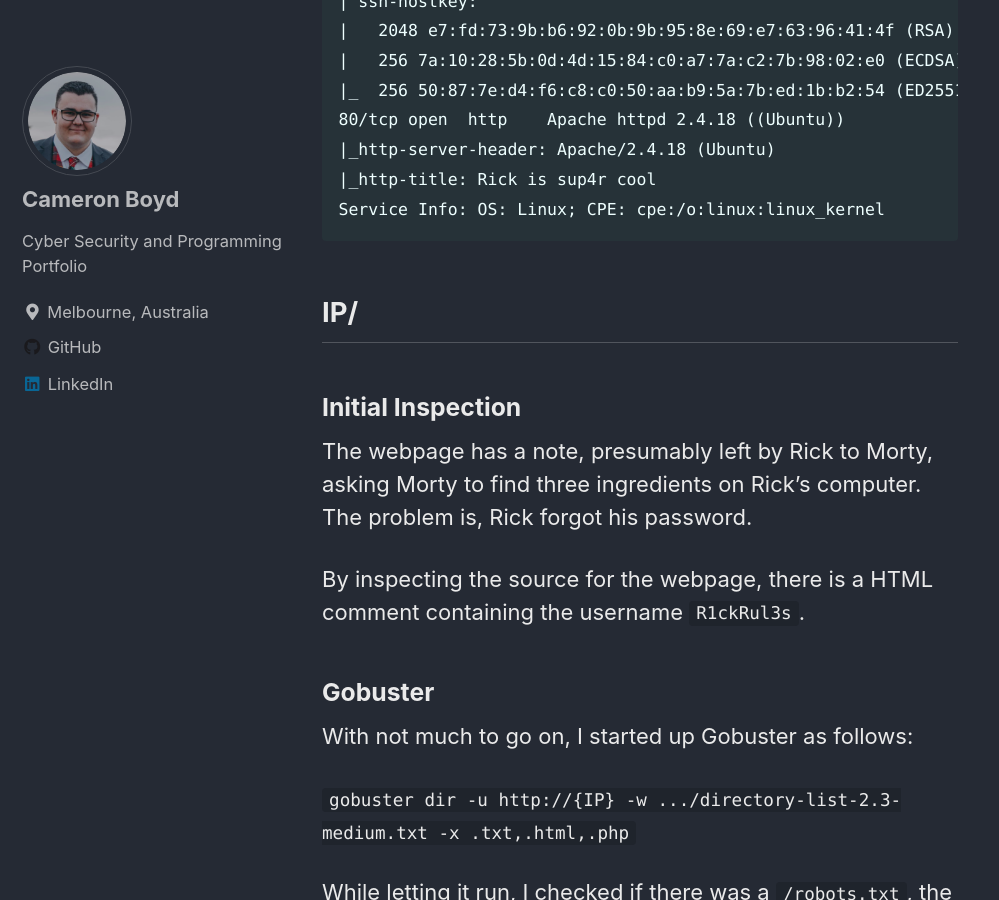
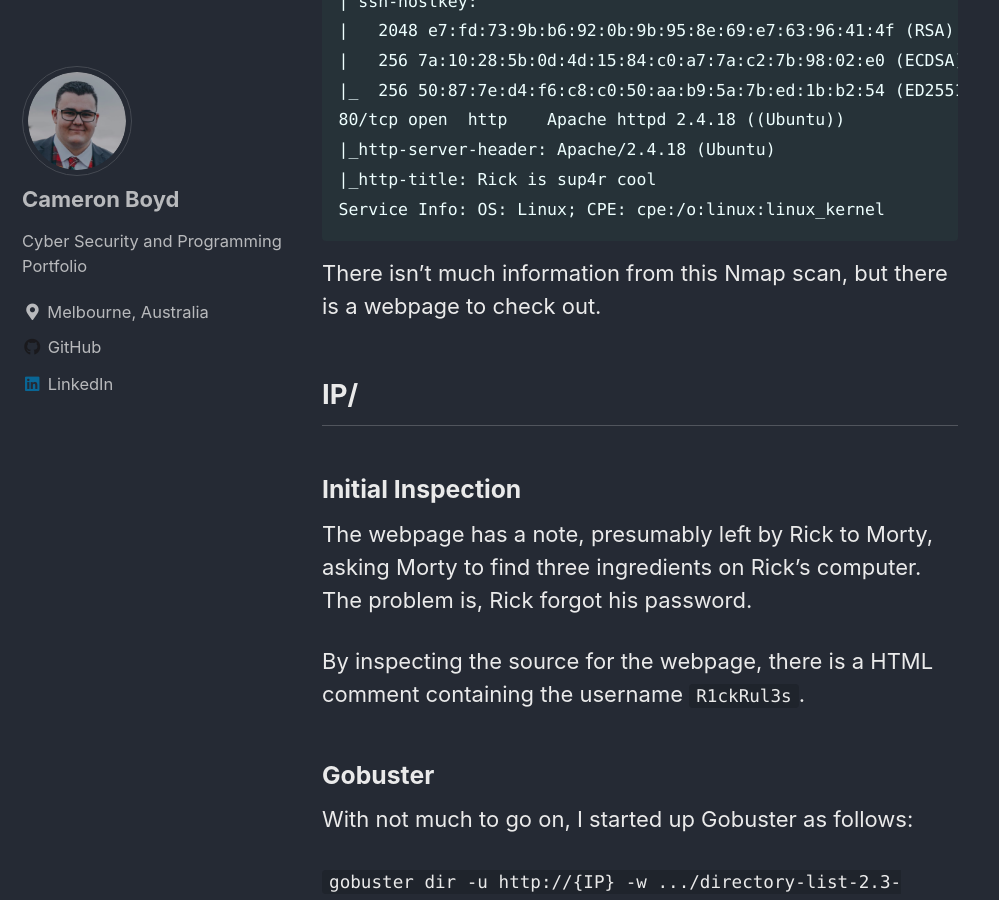
Before and after one commit to cjboyd1999/cjboyd1999.github.io, a Jekyll site: the page built from _posts/2020-12-30-THM-PickleRick.md, in a window 1280 px wide and 900 px high, scrolled down 996 px. Shown: the whole window, without its empty margins (0-999 px from the left). Built offline with Jekyll 4.4.1, drawn with Linux system fonts in a browser that asks for light colours; cached includes are drawn as plain includes.

Commit message:
Updating THM-PickleRick's content
Added a short section after the nmap scan

````diff
--- a/_posts/2020-12-30-THM-PickleRick.md
+++ b/_posts/2020-12-30-THM-PickleRick.md
@@ -28,6 +28,7 @@ PORT   STATE SERVICE VERSION
 |_http-title: Rick is sup4r cool
 Service Info: OS: Linux; CPE: cpe:/o:linux:linux_kernel
 ```
+There isn't much information from this Nmap scan, but there is a webpage to check out.
 
 ## IP/
 ### Initial Inspection
````
